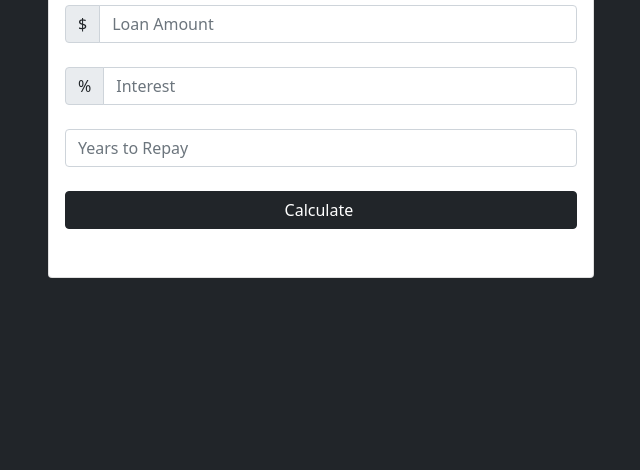
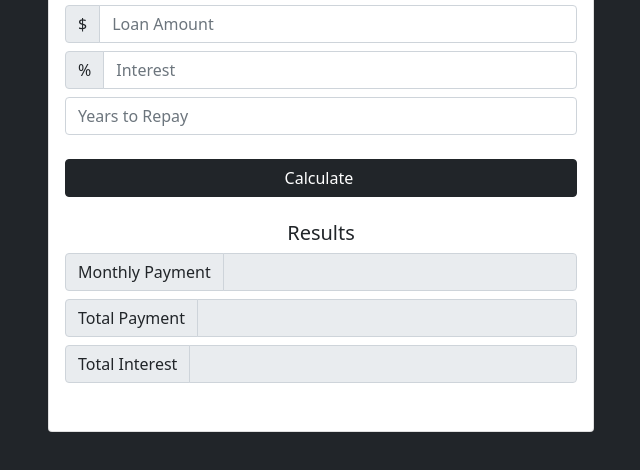
Before and after one commit to natebruggeman/LoanCalculator, a plain HTML site: page index.html in a window 1280 px wide. Shown: the part 174-644 px from the top of the page, without its empty margins (319-959 px from the left). Drawn offline with nearby package versions, Linux system fonts and the light colour scheme.

Commit message:
results section setup

```diff
--- a/index.html
+++ b/index.html
@@ -21,15 +21,14 @@
                                 <input type="number" class="form-control" id="amount" placeholder="Loan Amount">
                             </div>
                         </div>
-                        <div><br></div>
-                        <div class="form-group">
+                        <div class="form-group pt-2">
                             <div class="input-group">
                                 <span class="input-group-text">%</span>
                                 <input type="number" class="form-control" id="interest" placeholder="Interest">
                             </div>
                         </div>
-                        <div><br></div>
-                        <div class="form-group">
+
+                        <div class="form-group pt-2">
                             <input type="number" class="form-control" id="years" placeholder="Years to Repay">
                         </div>
                         <div><br></div>
@@ -37,6 +36,31 @@
                             <input type="submit" value="Calculate "class="btn btn-dark btn-primary">
                         </div>
                     </form>
+                    <div id="results" class="pt-4">
+                        <h5>Results</h5>
+                        <div class="form-group">
+                            <div class="input-group">
+                                <span class="input-group-text ">Monthly Payment</span>
+                                <input type="number" class="form-control" id="monthly-payment" disabled="true">
+                            </div>
+                        </div>
+                        <div class="form-group pt-2">
+                            <div class="input-group">
+                                <span class="input-group-text ">Total Payment</span>
+                                <input type="number" class="form-control" id="total-payment" disabled="true">
+                            </div>
+                        </div>
+                        <div class="form-group pt-2">
+                            <div class="input-group">
+                                <span class="input-group-text ">Total Interest</span>
+                                <input type="number" class="form-control" id="total-interest" disabled="true">
+                            </div>
+                        </div>
+
+                    </div>
+
+
+
                 </div>
             </div>
         </div>
```
